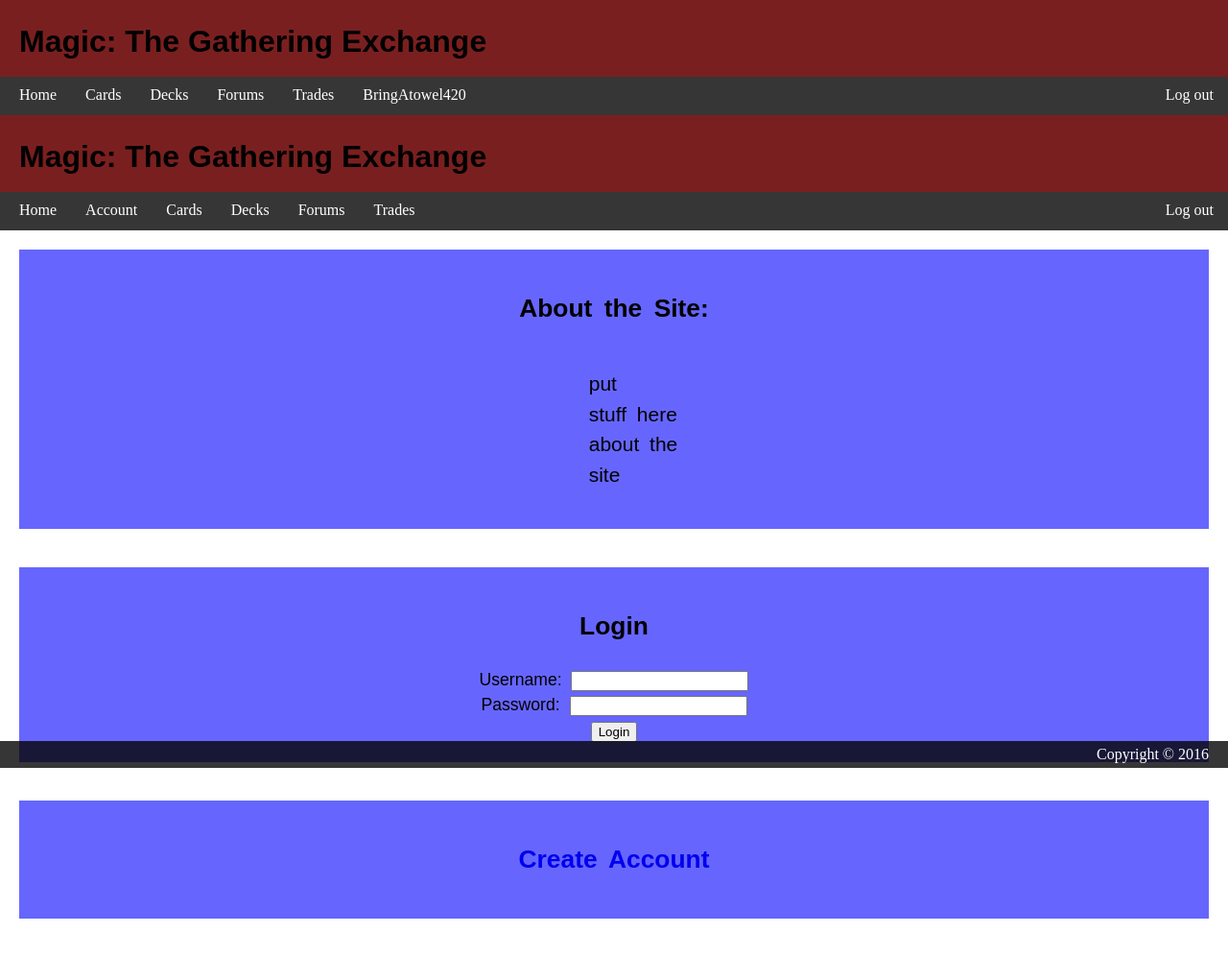
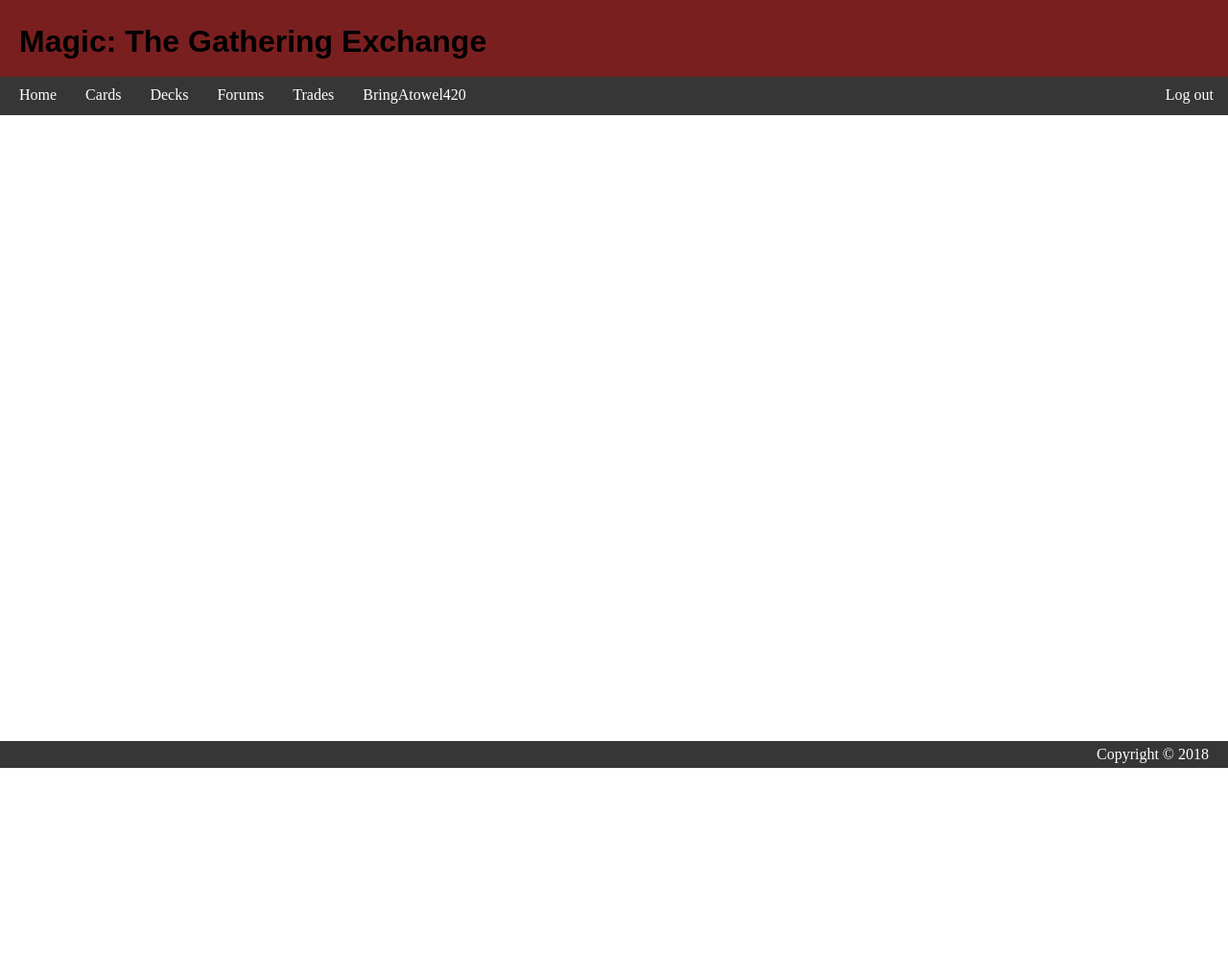
Before and after one commit to stribyw/CS340_GROUPproj_MTG, a PHP site: page /edit_cards.php in a window 1280 px wide. Shown: the whole page at 96% size. After the commit the page ends 800 px from the top, so only its background shows below. Run offline with PHP 8.4, Linux system fonts and the light colour scheme; a user stored in the database is signed in; data that the repository does not hold is empty; some libraries are stand-ins or nearby versions.

Commit message:
Styled the tables. Corrected the edit cards page such that the formatting looks like the rest of the php files. Some other minor changes.

```diff
--- a/CS340/MTG_site/edit_cards.php
+++ b/CS340/MTG_site/edit_cards.php
@@ -1,103 +1,15 @@
+<?php session_start(); ?>
 <!DOCTYPE html>
 <?php
-    $currentpage="Home page";
-    //include "pages.php";
+	$currentpage="View Cards";
+	include("header.php");
+	include("db_connect.php");
+
+
 ?>
-<html>
 
-  <head>
-    <meta charset="utf-8">
-    <title>M:TG Exchange</title>
-    <!-- This is a 3rd-party stylesheet for Font Awesome: http://fontawesome.io/ -->
-    <link rel="stylesheet" href="https://maxcdn.bootstrapcdn.com/font-awesome/4.6.3/css/font-awesome.min.css" media="screen">
-    <script type="text/javascript" src="verifyInput.js" > </script>
-    <link rel="stylesheet" href="style.css" media="screen">
-  </head>
+<main>
 
-  <body>
-    <?php
-      include "header.php";
-      $msg = "Please log in.";
-      include 'connectvars.php';
-      $conn = mysqli_connect(DB_HOST, DB_USER, DB_PASSWORD, DB_NAME);
-			if (!$conn) {
-				die('Could not connect: ' . mysql_error());
-			}
-			if ($_SERVER["REQUEST_METHOD"] == "POST") {
+</main>
 
-				$username = mysqli_real_escape_string($conn, $_POST['username']);
-				$password = mysqli_real_escape_string($conn, $_POST['password']);
-
-				// See if username is in the table
-				$queryIn = "SELECT * FROM Users where username='$username'";
-				$resultIn = mysqli_query($conn, $queryIn);
-				if ($row = mysqli_fetch_assoc($resultIn)) {
-					$salt = $row['salt'];
-					$saltedPassword = MD5($password.$salt);
-					if ($saltedPassword == $row['password']){
-						echo "Log in successful!";
-					} else {
-						$rowpassword = $row['password'];
-						echo "ERROR, wrong username or password.";
-					}
-				} else {
-					echo "ERROR, wrong username or password.";
-				}
-			}
-			// close connection
-			mysqli_close($conn);
-    ?>
-    <header>
-      <h1><a href="/">Magic: The Gathering Exchange</a></h1>
-      <nav>
-        <ul class="navbar-list">
-         <li class="navbar-item"><a href="home.php">Home</a></li>
-          <li class="navbar-item"><a href="account.php">Account</a></li>
-          <li class="navbar-item"><a href="cards_overview.php">Cards</a></li>
-          <li class="navbar-item"><a href="decks_overview.php">Decks</a></li>
-          <li class="navbar-item"><a href="view_discussions.php">Forums</a></li>
-          <li class="navbar-item"><a href="my_trades.php">Trades</a></li>
-          <li class="navbar-item navbar-right"><a href="#">Log out</a></li>
-        </ul>
-      </nav>
-    </header>
-
-    <main>
-
-      <section class="todo">
-        <h2>About the Site:</h2>
-        <div class="todo-body">
-          <ul class="todo-list">
-            <li>put</li>
-            <li>stuff here</li>
-            <li>about the</li>
-            <li>site</li>
-          </ul>
-        </div>
-      </section>
-
-      <section class="todo">
-        <h2>Login</h2>
-        <div class="todo-body">
-          <form action="/action_page.php">
-            Username: <input type="text" name="Username"><br>
-            Password: <input type="text" name="password"><br>
-            <input type="submit" value="Login">
-          </form>
-        </div>
-      </section>
-
-      <section class="todo">
-        <h2 class="navbar-item"><a href="/about">Create Account</a></h2>
-      </section>
-
-    </main>
-
-    <footer>
-      <div class="copyright">
-        Copyright &copy; 2016
-      </div>
-    </footer>
-
-  </body>
-</html>
+<?php include("footer.php"); ?>
--- a/CS340/MTG_site/style.css
+++ b/CS340/MTG_site/style.css
@@ -139,13 +139,13 @@
     font-family: "Arial Rounded MT", "Helvetica Rounded", Arial, sans-serif;
 }
 
-.where {
+/*.where {
     font-family: "Arial Rounded MT Bold", "Helvetica Rounded", Arial, sans-serif;
 }
 
 .when {
     font-family: "Arial Rounded MT Bold", "Helvetica Rounded", Arial, sans-serif;
-}
+}*/
 
 /*to indent second line of paragraph, but indents another that I do not want to*/
 /*.todo-body p {
@@ -153,8 +153,61 @@
     text-indent: -1.5em;
 }*/
 
-.who {
+/*.who {
     font-family: "Arial Rounded MT Bold", "Helvetica Rounded", Arial, sans-serif;
+}*/
+
+h2 {
+  margin-left: 50px;
+}
+
+table, th, td {
+  border: 1px solid black;
+  border-collapse: collapse;
+}
+
+th, td {
+  padding: 5px;
+}
+
+table {
+  margin-left: 50px;
+  margin-bottom: 45px;
+  width: 100%;
+}
+
+table, th, td {
+  border: 1px solid black;
+  border-collapse: collapse;
+}
+
+th, td {
+  padding: 5px;
+  text-align: center;
+}
+
+table#t01 {
+	width:610px;
+}
+
+table#t01 tr:nth-child(even) {
+  background-color: #99ffd8;
+}
+
+table#t01 tr:nth-child(odd) {
+  background-color: #ffb3b3;
+}
+
+table#t01 th {
+  background-color: black;
+  color: white;
+}
+
+table#t01  tr:hover {
+  background-color: #ff9900;
+  font-weight: bold;
+  color: #3333ff;
+  cursor: pointer;
 }
 
 footer {
--- a/CS340/MTG_site/view_decks.php
+++ b/CS340/MTG_site/view_decks.php
@@ -22,7 +22,7 @@
 	}
 	// get number of columns in table
 	$fields_num = mysqli_num_fields($result);
-	echo "<h1>Parts:</h1>";
+	echo "<h2>Your Decks:</h2>";
 	echo "<table id='t01' border='1'><tr>";
 
 	// printing table headers
```
Also changed, not shown: CS340/MTG_site/view_cards.php (+1 -10 lines).
